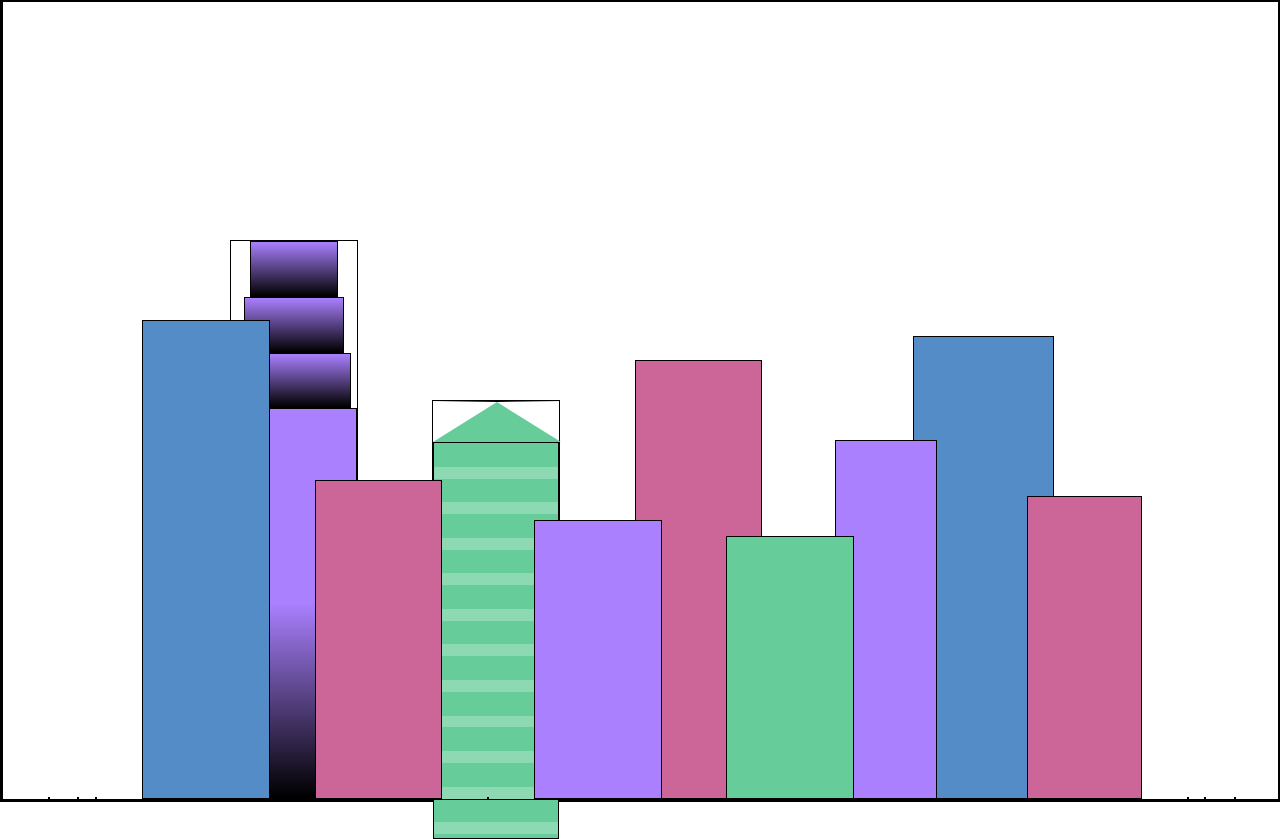
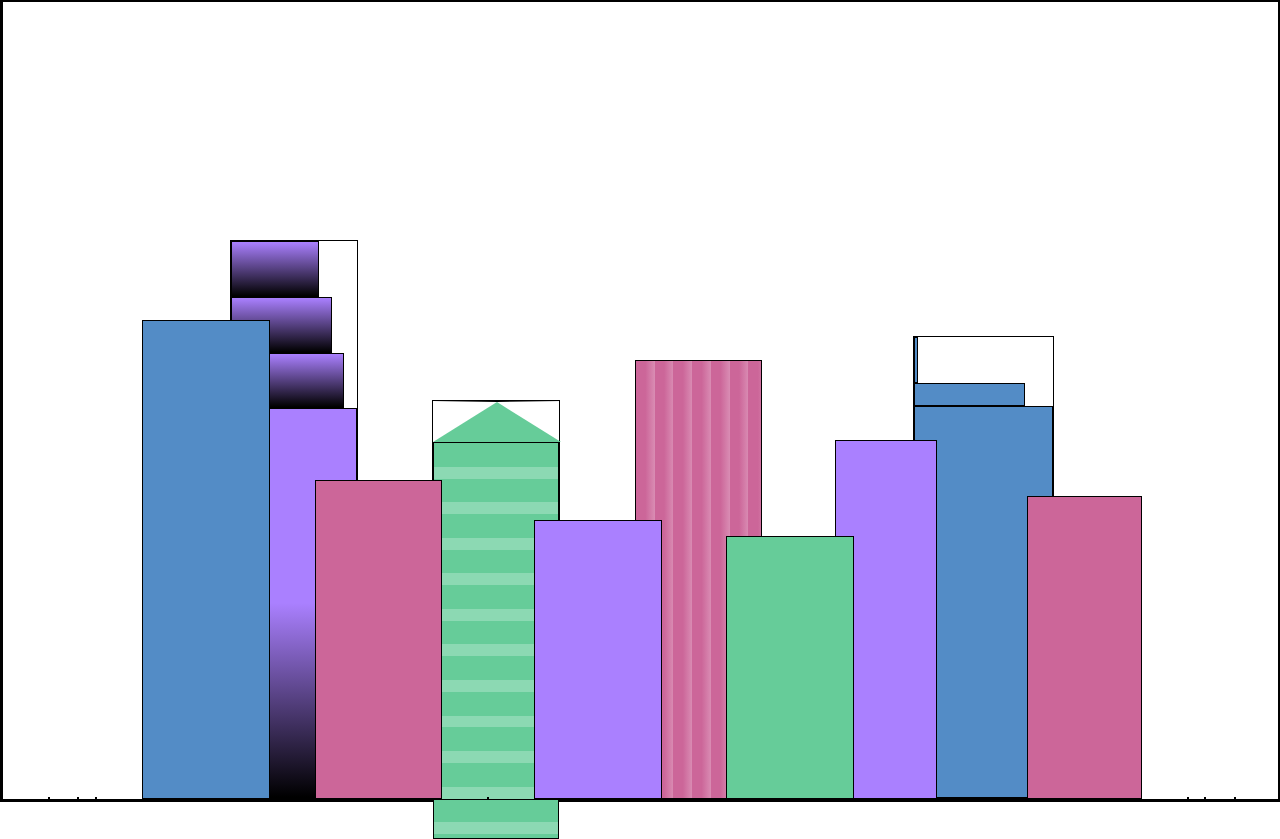
Before and after one commit to Yinkusadel/15-fcc-city-skyline, a website: page index.html in a window 1280 px wide. Drawn offline with Linux system fonts and the light colour scheme.

Commit message:
add complete solution to skyline project

```diff
--- a/index.html
+++ b/index.html
@@ -22,7 +22,11 @@
       </div>
       <div class="bb3"></div>
       <div></div>
-      <div class="bb4"></div>
+      <div class="bb4">
+        <div class="bb4a"></div>
+        <div class="bb4b"></div>
+        <div class="bb4c"></div>
+      </div>
       <div></div>
       <div></div>
     </div>
--- a/styles.css
+++ b/styles.css
@@ -5,6 +5,7 @@
     --building-color4: #538cc6;
     --window-color1:black;
     --window-color2: #8cd9b3;
+    --window-color3: #d98cb3;
  }
 
   * {
@@ -28,13 +29,16 @@
     top: 0;
   }
 
+  .building-wrap{
+    display: flex;
+    flex-direction: column;
+    align-items: center;
+  }
+
 /* BACKGROUND BUILDINGS - "bb" stands for "background building" */
   .bb1 {
     width: 10%;
     height: 70%;
-    display: flex;
-    flex-direction: column;
-    align-items: center;
   }
 
   .bb1a {
@@ -65,16 +69,20 @@
 
   }
 
-  .bb3{
-    width :10%;
-    height :55%;
-    background-color: var(--building-color3);
+  .bb3 {
+    width: 10%;
+    height: 55%;
+    background: repeating-linear-gradient(
+       90deg,
+        var(--building-color3) ,
+        var(--building-color3) ,
+        var(--window-color3) 15%
+      );
   }
 
   .bb4{
     width :11%;
     height :58%;
-    background-color: var(--building-color4)
   }
 
   /* FOREGROUND BUILDINGS - "fb" stands for "foreground building" */
@@ -143,3 +151,21 @@
     border-left: 5vw solid transparent;
     border-right: 5vw solid transparent;
   }
+
+  .bb4a{
+    width:3%;
+    height :10%;
+    background-color: var(--building-color4)
+  }
+
+   .bb4b{
+    width:80%;
+    height :5%;
+    background-color: var(--building-color4)
+  }
+
+   .bb4c{
+    width:100%;
+    height :85%;
+    background-color: var(--building-color4)
+  }
```
